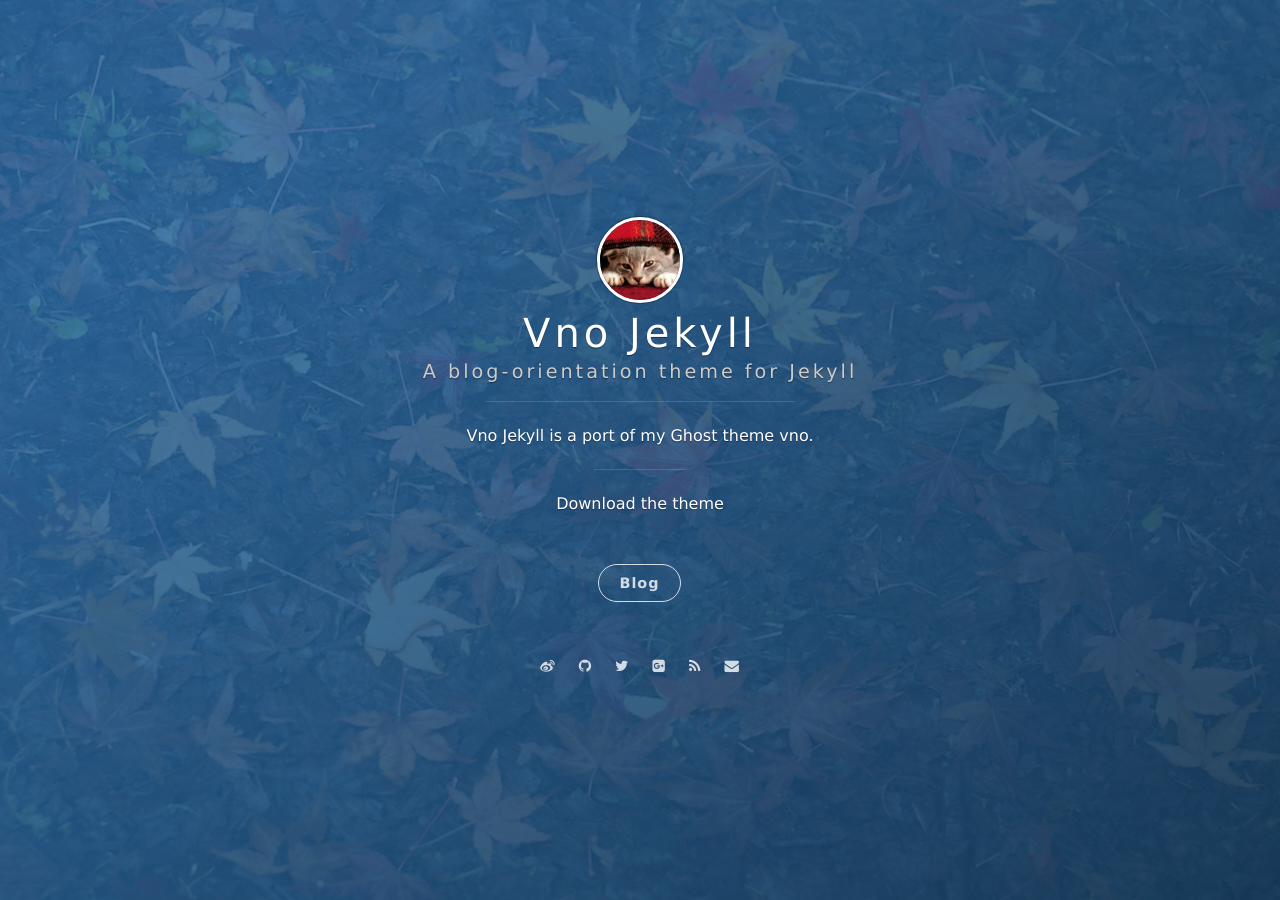
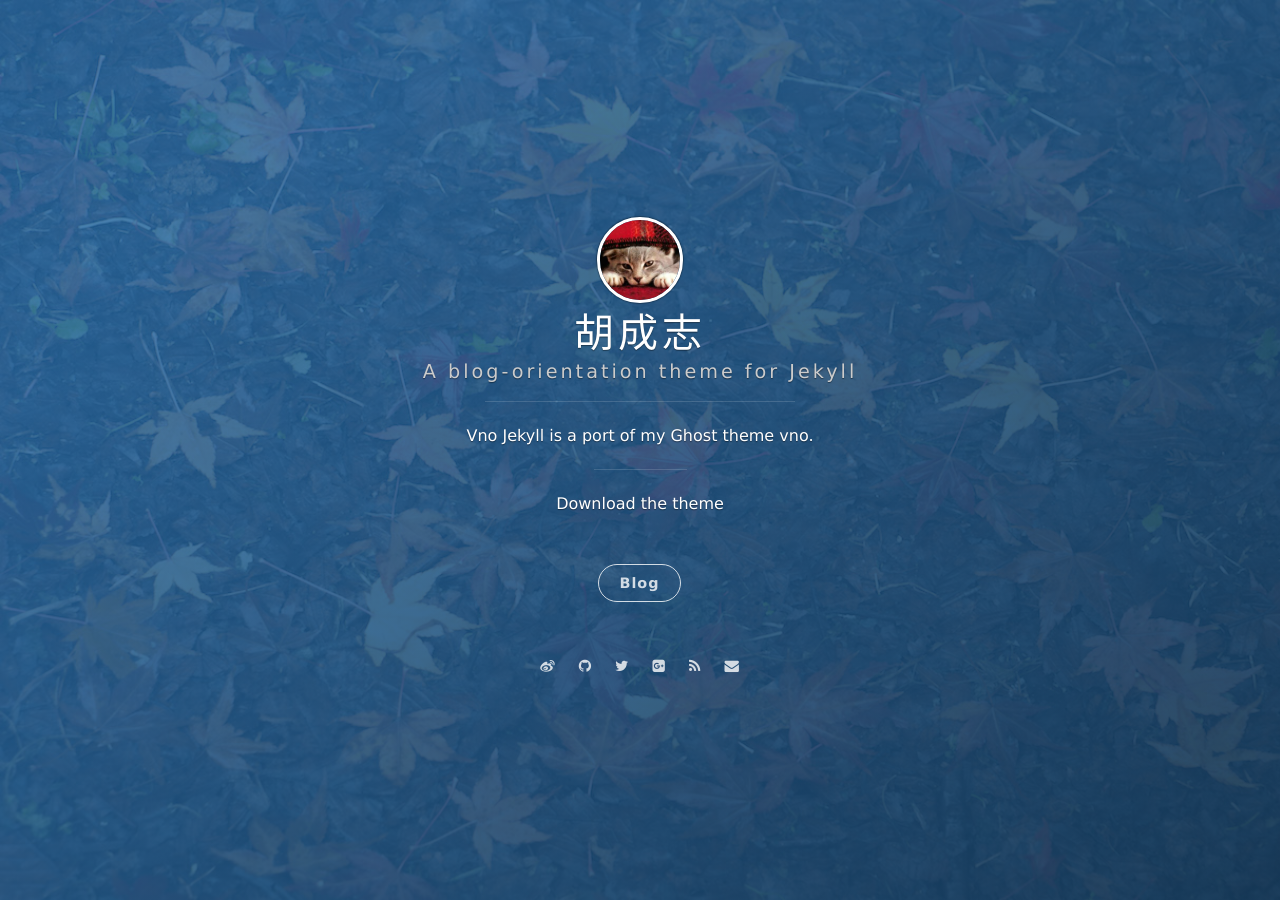
Before and after one commit to jsonhu/jsonhu.github.io, a Jekyll site: the page built from index.html, in a window 1280 px wide. Built offline with Jekyll 4.4.1, drawn with Linux system fonts in a browser that asks for light colours; nearby versions of some CDN libraries; the list of posts is cut into pages by our own code.

Commit message:
xiugai site title

```diff
--- a/_config.yml
+++ b/_config.yml
@@ -1,5 +1,5 @@
 # Basic
-title: Vno Jekyll
+title: 胡成志
 subtitle: A blog-orientation theme for Jekyll
 welcome_message: <a href="https://github.com/onevcat/vno-jekyll" target="_blank">Download the theme</a>
 description: Vno Jekyll is a port of my Ghost theme vno.
--- a/index.html
+++ b/index.html
@@ -15,6 +15,6 @@
     {% endfor %}
   </ol>
 
-  <!-- {% include pagination.html %} -->
+  {% include pagination.html %}
 
 </div>
```
